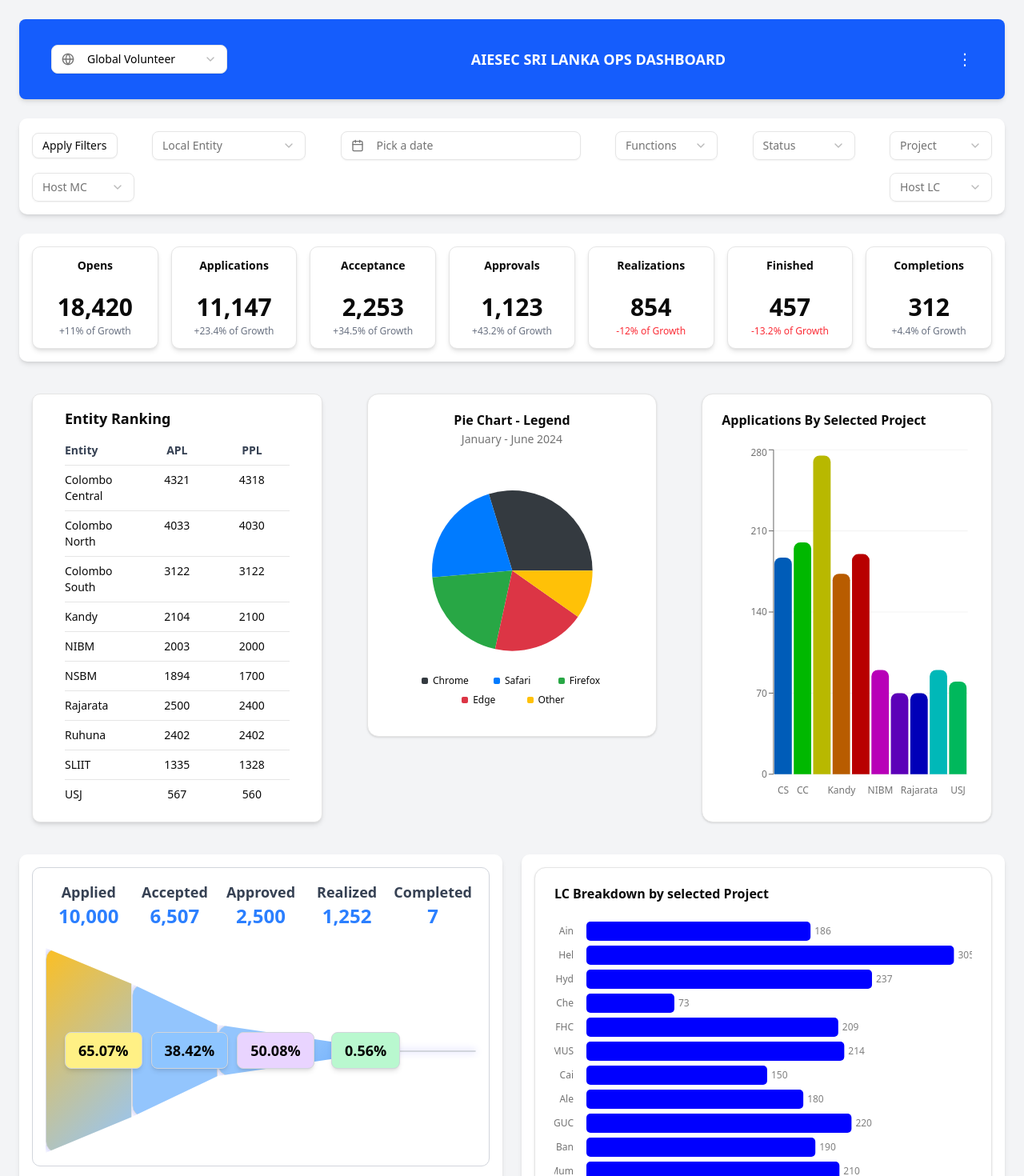
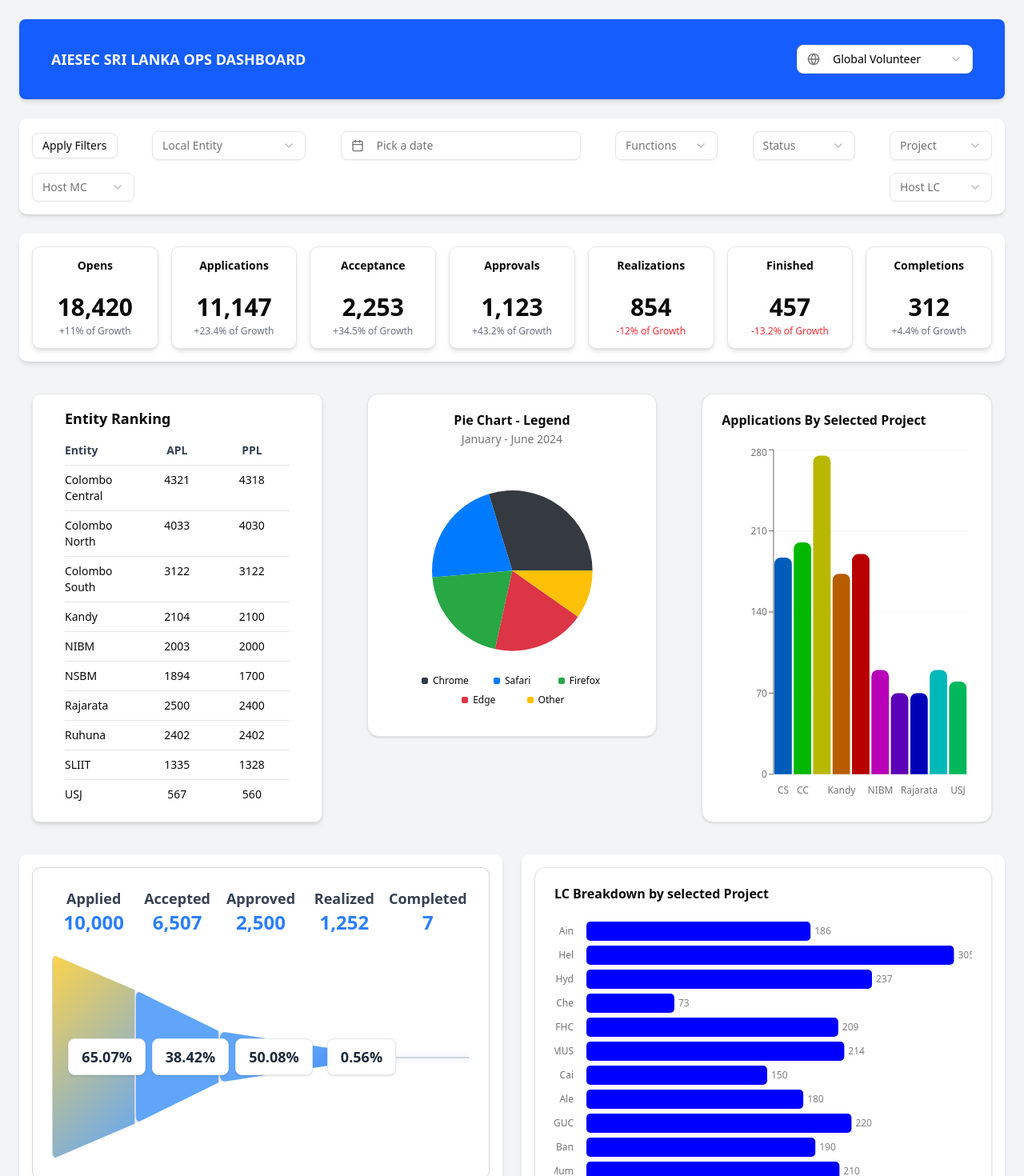
Before and after one commit to AIESEC-LK/aiesec-exchange-data-platform, a Next.js app: page / in a window 1280 px wide. Shown: the top 1470 px of the page at 80% size. Built offline with nearby package versions, Linux system fonts and the light colour scheme.

Commit message:
funnelchanges and navbar responsive

```diff
--- a/src/components/FunnelChart.tsx
+++ b/src/components/FunnelChart.tsx
@@ -28,7 +28,7 @@
 
   const conversionRates = calculateConversionRates();
 
-  // Calculate heights for visualization
+  // Calculate heights for visualization (percentage based on max value)
   const calculateHeights = () => {
     const maxValue = Math.max(...stages.map((stage) => stage.value));
     return stages.map((stage) => (stage.value / maxValue) * 100);
@@ -37,8 +37,10 @@
   const heights = calculateHeights();
 
   return (
-    <div className="w-full max-w-6xl mx-auto border border-gray-300 rounded-lg p-4 ">
-      {/* Header information - Stage names and absolute values */}
+    <div className="w-full max-w-6xl mx-auto border border-gray-300 rounded-lg p-6">
+      {/* --- Horizontal Layout (for md screens and above) --- */}
+      <div className="md:block hidden">
+        {/* Header information - Stage names and absolute values (Horizontal) */}
         <div className="grid grid-cols-5 w-full mb-6 text-center text-lg font-semibold">
           {stages.map((stage, index) => (
             <div key={index}>
@@ -50,10 +52,9 @@
           ))}
         </div>
 
-      {/* Funnel visualization - horizontal with center alignment */}
+        {/* Funnel visualization - horizontal */}
         <div className="relative w-full h-64">
           {stages.map((_stage, index) => {
-          // Calculate height of the current and next stage
             const leftHeight = heights[index];
             const rightHeight = heights[index + 1];
 
@@ -66,9 +67,9 @@
                   width: "20%",
                 }}
               >
-              {/* Trapezoid shape for each funnel segment */}
+                {/* Trapezoid shape for each funnel segment (Horizontal) */}
                 <div
-                className="absolute w-full transition-transform duration-300 transform hover:scale-105 hover:border-blue-400 shadow-md border border-gray-300 rounded-xl"
+                  className="absolute w-full transition-transform duration-300 transform hover:scale-105 hover:border-blue-400 shadow-md border border-gray-300 rounded-md"
                   style={{
                     height: `${leftHeight}%`,
                     top: `${(100 - leftHeight) / 2}%`,
@@ -78,17 +79,17 @@
                       100 - (1 - rightHeight / leftHeight) * 50
                     }%, 0 100%)`,
                     background: `linear-gradient(135deg,
-                    ${index === 0 ? "#fbbf24" : "#93c5fd"},
-                    ${index === stages.length - 2 ? "#60a5fa" : "#93c5fd"})`,
-                  boxShadow: "0px 0px 10px rgba(0, 0, 255, 0.3)",
+                      ${index === 0 ? "#fcd34d" : "#60a5fa"},
+                      ${index === stages.length - 2 ? "#3b82f6" : "#60a5fa"})`,
+                    boxShadow: "0px 0px 8px rgba(0, 0, 255, 0.2)",
                     zIndex: 10 - index,
                   }}
                 ></div>
 
-              {/* Conversion rate label */}
+                {/* Conversion rate label (Horizontal) */}
                 {stages.length - 1 > index && (
                   <div
-                  className={`absolute px-4 py-2 rounded-md font-bold text-lg z-20 text-black bg-opacity-80 ${labelColors[index]} shadow-md border border-gray-300`}
+                    className={`absolute px-4 py-2 rounded-md font-semibold text-lg z-20 text-gray-800 bg-white bg-opacity-75 shadow-sm border border-gray-200`}
                     style={{
                       right: "-12%",
                       top: "50%",
@@ -103,6 +104,70 @@
           })}
         </div>
       </div>
+
+      {/* --- Vertical Layout (for sm screens and below) --- */}
+      <div className="block md:hidden">
+        {/* Funnel visualization - vertical */}
+        <div className="relative w-full">
+          {stages.map((stage, index) => {
+            const stageHeight = heights[index];
+            const nextStageHeight = heights[index + 1];
+            const isLastStage = index === stages.length - 1;
+
+            return (
+              <div key={index} className="relative w-full mb-10 last:mb-0">
+                {/* Header information - Stage names and absolute values (Vertical) */}
+                <div className="text-center mb-3">
+                  <div className="text-gray-700 text-lg">{stage.stage}</div>
+                  <div className="text-2xl font-extrabold text-blue-500">
+                    {stage.value.toLocaleString()}
+                  </div>
+                </div>
+
+                {/* Trapezoid shape for each funnel segment (Vertical) - Refined Styling */}
+                <div
+                  className="relative mx-auto transition-transform duration-300 transform hover:scale-105 hover:border-blue-400 shadow-md border border-gray-300 rounded-md"
+                  style={{
+                    width: "90%",
+                    height: `90px`,
+                    clipPath: isLastStage
+                      ? `polygon(0 0, 100% 0%, ${
+                          100 - (1 - stageHeight / stageHeight) * 40
+                        }% 100%, ${(1 - stageHeight / stageHeight) * 40}% 100%)`
+                      : `polygon(0 0, 100% 0%, ${
+                          100 -
+                          (1 -
+                            (nextStageHeight ? nextStageHeight : stageHeight) /
+                              stageHeight) *
+                            40
+                        }% 100%, ${
+                          (1 -
+                            (nextStageHeight ? nextStageHeight : stageHeight) /
+                              stageHeight) *
+                          40
+                        }% 100%)`,
+                    background: `linear-gradient(90deg,
+                      ${index === 0 ? "#fcd34d" : "#60a5fa"},
+                      ${index === stages.length - 2 ? "#3b82f6" : "#60a5fa"})`,
+                    boxShadow: "0px 0px 8px rgba(0, 0, 255, 0.2)",
+                    zIndex: 10 - index,
+                  }}
+                ></div>
+
+                {/* Conversion rate label (Vertical) - Adjusted positioning and styling */}
+                {stages.length - 1 > index && (
+                  <div
+                    className={`absolute left-1/2 -translate-x-1/2 -bottom-7 px-4 py-2 rounded-md font-semibold text-lg z-20 text-gray-800 bg-white bg-opacity-75 shadow-sm border border-gray-200`}
+                  >
+                    {conversionRates[index + 1]}%
+                  </div>
+                )}
+              </div>
+            );
+          })}
+        </div>
+      </div>
+    </div>
   );
 };
 
--- a/src/components/Navbar.tsx
+++ b/src/components/Navbar.tsx
@@ -28,13 +28,24 @@
   ); // useCallback with dependency array ensures the function instance is stable
 
   return (
-    <nav
-      className="p-4 flex items-center justify-between"
-      style={{ backgroundColor: "" }}
-    >
-      {/* Left: Product Selection Dropdown */}
+    <nav className="p-4" style={{ backgroundColor: "" }}>
+      <div className="flex md:items-center md:justify-center flex-col md:flex-row gap-4">
+        {" "}
+        {/* md:justify-center to center title */}
+        {/* Title - Top on Mobile, Center on Desktop */}
+        <div className="w-full md:w-auto text-center">
+          {" "}
+          {/* Removed md:text-left, kept text-center for all views */}
+          <h1 className="text-white text-lg font-bold">
+            AIESEC SRI LANKA OPS DASHBOARD
+          </h1>
+        </div>
+        {/* Spacer to push dropdown to bottom on mobile */}
+        <div className="hidden md:block flex-1"></div>
+        {/* Product Selection Dropdown - Bottom on Mobile, Left on Desktop */}
+        <div className="w-full md:w-auto flex justify-center md:justify-start">
           <Select onValueChange={(e) => handleProductChange(e)} value={product}>
-        <SelectTrigger className="w-[220px] bg-white">
+            <SelectTrigger className="w-full md:w-[220px] bg-white text-black">
               <SelectValue placeholder="Select Product" />
             </SelectTrigger>
             <SelectContent className="bg-white text-black">
@@ -48,21 +59,11 @@
               </SelectItem>
             </SelectContent>
           </Select>
-
-      {/* Title */}
-      <h1 className="text-white text-lg font-bold flex-1 text-center md:text-center md:ml-4">
-        AIESEC SRI LANKA OPS DASHBOARD
-      </h1>
-
-      {/* Right: Menu Options (Hidden in Mobile) */}
-      <div className="hidden md:flex space-x-4 text-white">
-        {/* Additional menu items can be added here */}
         </div>
-
-      {/* Right: Three Dots Menu */}
-      <button className="text-white">
-        <span className="text-xl">⋮</span>
-      </button>
+      </div>
+      {/* Right: Menu Options (Hidden in Mobile) - Removed from main flow, not needed */}
+      {/* <div className="hidden md:flex space-x-4 text-white">
+        </div> */}
     </nav>
   );
 }
```
Lines whose indentation alone changed are shown as unchanged.
